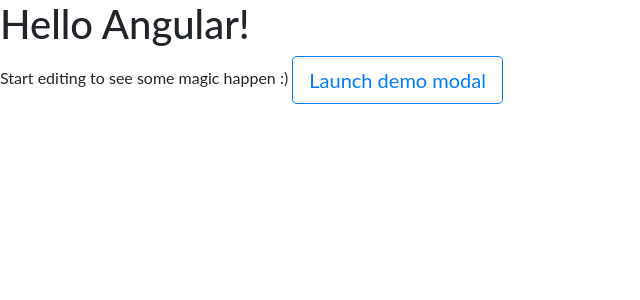
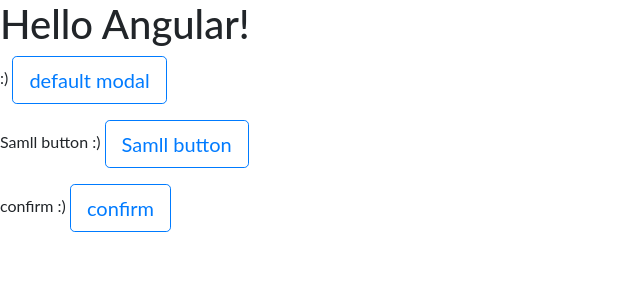
Before and after one commit to rk62pt/angular-ng-bootstrip-modal, an Angular app: page / in a window 1280 px wide. Shown: the top 300 px of the page, without its empty margins (0-640 px from the left). Built offline with nearby package versions, Linux system fonts and the light colour scheme.

Commit message:
5 files modified

```diff
--- a/src/app/app.component.html
+++ b/src/app/app.component.html
@@ -1,7 +1,17 @@
 <hello name="{{ name }}"></hello>
 <p>
-  Start editing to see some magic happen :)
-  <button class="btn btn-lg btn-outline-primary" (click)="cusOpen()">Launch demo modal</button>
+  :)
+  <button class="btn btn-lg btn-outline-primary" (click)="cusOpen()">default modal</button>
+</p>
+
+<p>
+  Samll button :)
+  <button class="btn btn-lg btn-outline-primary" (click)="cusSmOpen()">Samll button</button>
+</p>
+
+<p>
+  confirm :)
+  <button class="btn btn-lg btn-outline-primary" (click)="confirmOpen()">confirm</button>
 </p>
 <ng-template #content let-modal>
   <div class="modal-header">
--- a/src/app/app.component.ts
+++ b/src/app/app.component.ts
@@ -25,10 +25,14 @@
 
   cusOpen() {
     this.cusModalService.showMsg("標題", "登入成功!!!!");
-    // const modalRef = this.modalService.open(CusModalMsgComponent);
-    // modalRef.componentInstance.title = 'aaa123';
-    // modalRef.componentInstance.content = '我是內容!!!!!!!!!!';
+  }
 
+  cusSmOpen() {
+    this.cusModalService.showMsgSm("系統訊息", "登入成功!!!!");
+  }
+
+  confirmOpen() {
+    // this.showConfirm();
   }
 
   private getDismissReason(reason: any): string {
--- a/src/app/cus-modal.service.ts
+++ b/src/app/cus-modal.service.ts
@@ -14,4 +14,14 @@
     modalRef.componentInstance.msg = msg;
   }
 
+  showMsgSm(title: string, msg: string) {
+    const modalRef = this.modalService.open(CusModalMsgComponent, {size:'sm'});
+    modalRef.componentInstance.title = title;
+    modalRef.componentInstance.msg = msg;
+  }
+
+  showConfirm() {
+
+  }
+
 }
--- a/src/app/cus-modal/cus-modal.component.css
+++ b/src/app/cus-modal/cus-modal.component.css
@@ -1,3 +1,19 @@
 .modal-dialog {
   margin: 0;
 }
+
+.modal-header {
+  margin: 0;
+  padding: 2px 16px;
+}
+
+.modal-header .close{
+  margin: 0;
+  padding: 0;
+  outline: none;
+}
+
+.modal-footer {
+  margin: 0;
+  padding: 2px 16px;
+}
--- a/src/app/cus-modal/cus-modal.component.html
+++ b/src/app/cus-modal/cus-modal.component.html
@@ -10,7 +10,7 @@
       <ng-content></ng-content>
     </div>
     <div class="modal-footer">
-      <button type="button" class="btn btn-outline-dark" (click)="activeModal.close('Close click')">Close</button>
+      <button type="button" class="btn btn-outline-dark" (click)="activeModal.close('Close click')">關閉</button>
     </div>
   </div>
 </div>
```
